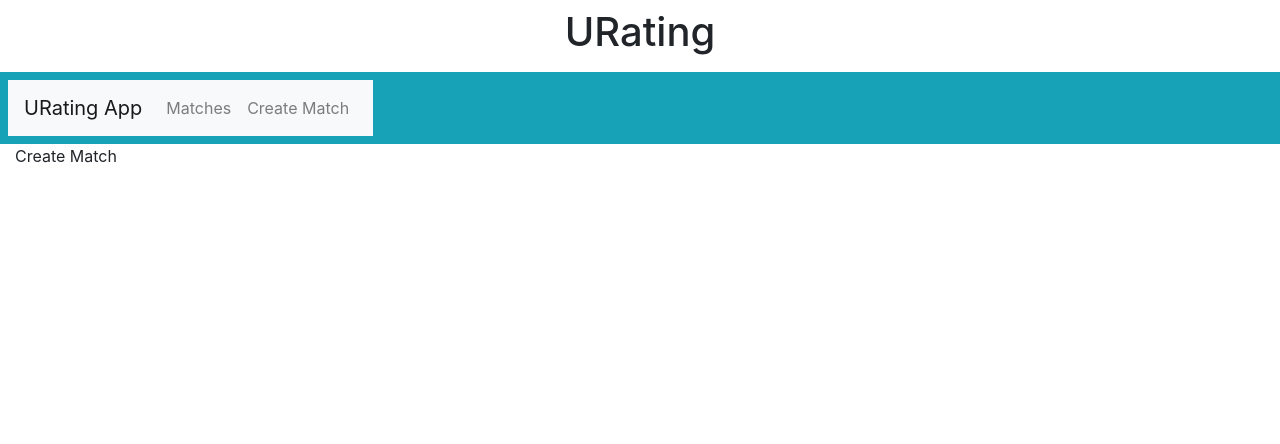
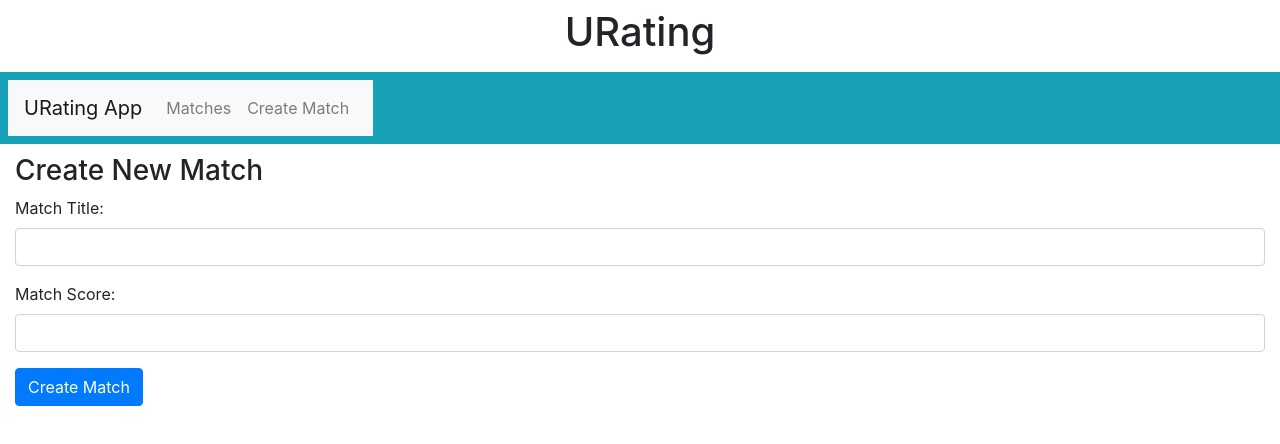
Before and after one commit to brian-wan/URating, a React (Create React App) app in the folder client/urating/: page /create in a window 1280 px wide. Shown: the top 444 px of the page. Built offline with nearby package versions, Linux system fonts and the light colour scheme; no server answers.

Commit message:
unique key value

```diff
--- a/client/urating/src/Components/CreateMatch.js
+++ b/client/urating/src/Components/CreateMatch.js
@@ -2,11 +2,74 @@ import React, { Component } from 'react'
 import "bootstrap/dist/css/bootstrap.min.css";
 
 export default class CreateMatch extends Component {
+    constructor(props) {
+        super(props);
+
+        this.state = {
+            matchTitle: "",
+            matchScore: "",
+            matchCompleted: false
+        }
+
+        this.onChangeMatchTitle = this.onChangeMatchTitle.bind(this);
+        this.onChangeMatchScore = this.onChangeMatchScore.bind(this);
+        this.onSubmit = this.onSubmit.bind(this);
+    }
+
+    onChangeMatchTitle(e) {
+        this.setState({
+            matchTitle: e.target.value
+        })
+    }
+
+    onChangeMatchScore(e) {
+        this.setState({
+            matchScore: e.target.value
+        })
+    }
+
+    onSubmit(e) {
+        e.preventDefault();
+
+        console.log(`Form submitted:`);
+        console.log(`Match Title: ${this.state.matchTitle}`);
+        console.log(`Match Score: ${this.state.matchScore}`);
+
+        this.setState({
+            matchTitle: "",
+            matchScore: "",
+            matchCompleted: false
+        })
+    }
+
     render() {
         return (
-                <div>
-                    <p>Create Match</p>
-                </div>
+            <div style={{marginTop: 10}}>
+                <h3>Create New Match</h3>
+                <form onSubmit={this.onSubmit}>
+                    <div className="form-group">
+                        <label>Match Title: </label>
+                        <input  type="text"
+                                className="form-control"
+                                value={this.state.matchTitle}
+                                onChange={this.onChangeMatchTitle}
+                                />
+                    </div>
+                    <div className="form-group">
+                        <label>Match Score: </label>
+                        <input
+                                type="text"
+                                className="form-control"
+                                value={this.state.matchScore}
+                                onChange={this.onChangeMatchScore}
+                                />
+                    </div>
+
+                    <div className="form-group">
+                        <input type="submit" value="Create Match" className="btn btn-primary" />
+                    </div>
+                </form>
+            </div>
         )
     }
 }
--- a/client/urating/src/Components/Table.js
+++ b/client/urating/src/Components/Table.js
@@ -11,11 +11,12 @@ export default class Table extends Component {
         return (
             <div className = "list-group">
                 {this.props.matchList.map((element) =>
-                <div className = "card m-2 p-5">
+                <div className = "card m-2 p-5" key = {element.id}>
                 <Match
                     matchID = {element.id}
                     matchScore = {element.score}
-                    matchTitle = {element.title}>
+                    matchTitle = {element.title}
+                >
                 </Match>
                 </div>)}
             </div>
```
